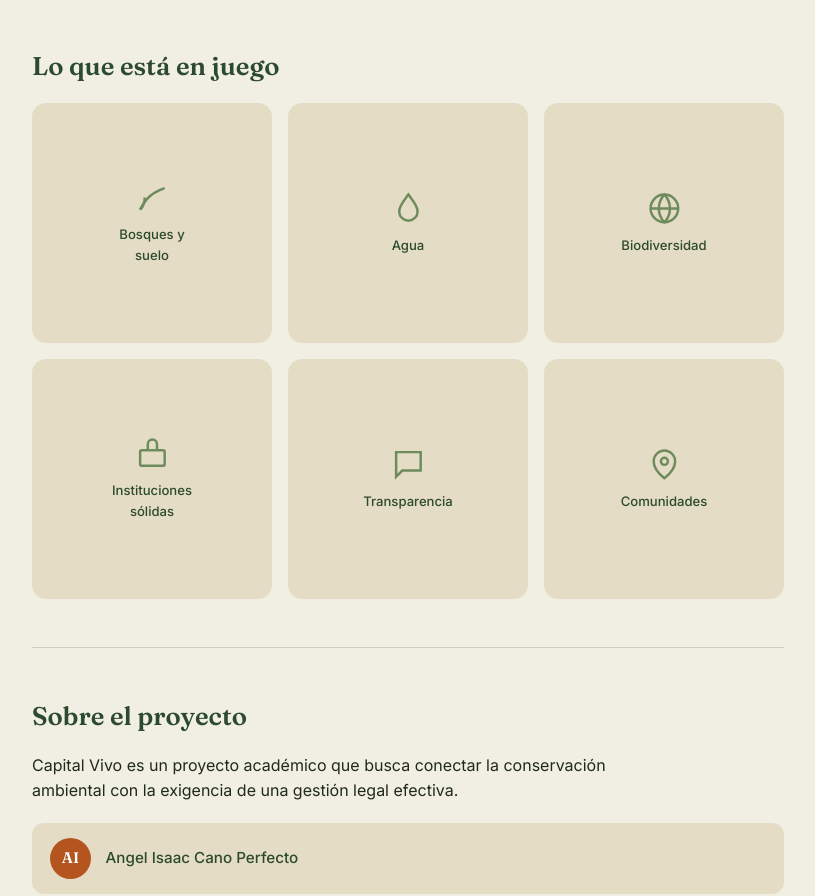
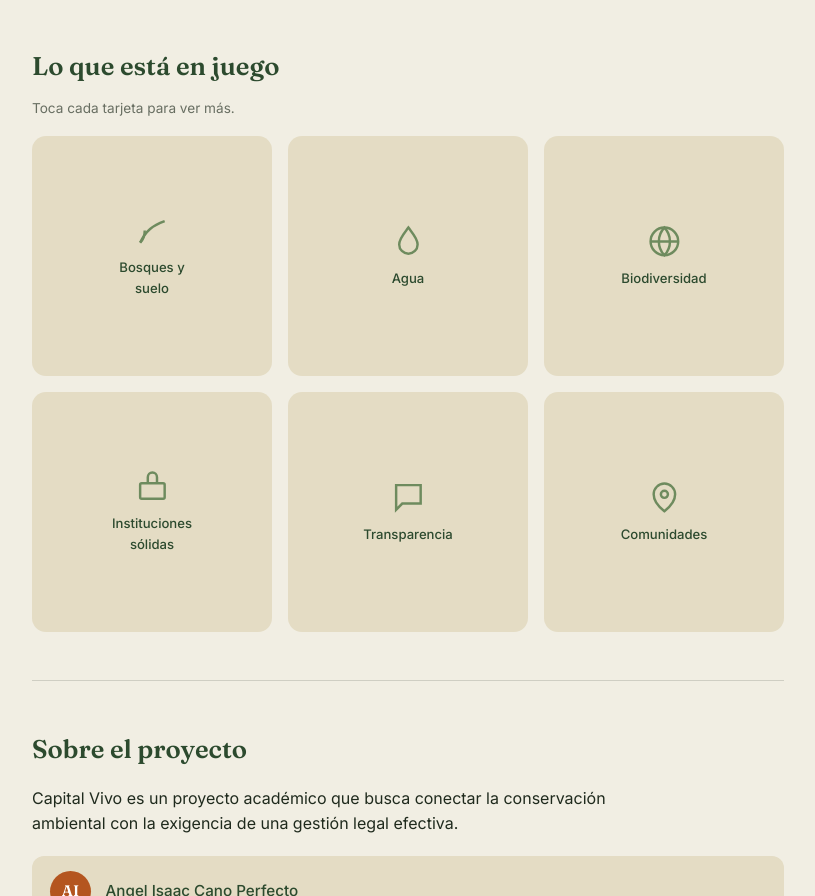
Before and after one commit to Isaac101024/Campa-a, a plain HTML site: page index.html in a window 1280 px wide. Shown: the part 1104-2000 px from the top of the page, without its empty margins (232-1047 px from the left). Drawn offline with Linux system fonts and the light colour scheme.

Commit message:
Update index.html

```diff
--- a/index.html
+++ b/index.html
@@ -79,16 +79,31 @@
 
   .galeria{display:grid; grid-template-columns:repeat(3,1fr); gap:1rem; margin-top:0.5rem;}
   @media (max-width:640px){.galeria{grid-template-columns:repeat(2,1fr);}}
+  .tarjeta{aspect-ratio:1; perspective:1000px; cursor:pointer;}
+  .tarjeta-int{
+    position:relative; width:100%; height:100%; transition:transform 0.6s;
+    transform-style:preserve-3d;
+  }
+  .tarjeta.volteada .tarjeta-int{transform:rotateY(180deg);}
+  .cara{
+    position:absolute; inset:0; border-radius:14px; backface-visibility:hidden;
+    display:flex; align-items:center; justify-content:center; flex-direction:column; gap:0.5rem;
+    padding:1rem; text-align:center;
+  }
   .cuadro{
-    aspect-ratio:1; border-radius:14px; background:var(--sand);
-    display:flex; align-items:center; justify-content:center; flex-direction:column; gap:0.5rem;
-    color:var(--forest); text-align:center; padding:1rem;
-    transition:transform 0.2s ease, background 0.2s ease;
+    background:var(--sand); color:var(--forest);
+    transition:transform 0.2s ease;
   }
-  .cuadro:hover{transform:translateY(-4px); background:var(--moss); color:var(--bg);}
-  .cuadro:hover svg{color:var(--bg);}
-  .cuadro svg{width:2.3rem; height:2.3rem; color:var(--moss); transition:color 0.2s ease;}
+  .tarjeta:not(.volteada):hover .cuadro{transform:translateY(-4px);}
+  .cuadro svg{width:2.3rem; height:2.3rem; color:var(--moss);}
   .cuadro span{font-size:0.82rem; font-weight:500; max-width:12ch;}
+  .reverso{
+    background:var(--forest); color:var(--bg); transform:rotateY(180deg);
+    justify-content:flex-end; align-items:stretch; padding:0;
+  }
+  .reverso .escena{flex:1; display:flex; align-items:center; justify-content:center; padding:0.6rem;}
+  .reverso .escena svg{width:70%; height:70%;}
+  .reverso .dato{font-size:0.72rem; line-height:1.35; padding:0 0.8rem 0.8rem; opacity:0.9; text-align:center;}
 
   .recursos{list-style:none; margin:0; padding:0; display:flex; flex-direction:column; gap:0.7rem;}
   .recurso{
@@ -197,30 +212,114 @@
 
     <section>
       <h2>Lo que está en juego</h2>
+      <p style="font-size:0.85rem; opacity:0.65; margin:-0.3rem 0 1rem;">Toca cada tarjeta para ver más.</p>
       <div class="galeria">
-        <div class="cuadro">
+        <div class="tarjeta" onclick="this.classList.toggle('volteada')">
+          <div class="tarjeta-int">
+            <div class="cara cuadro">
               <svg viewBox="0 0 24 24" fill="none" stroke="currentColor" stroke-width="1.6"><path d="M4 20c4-8 8-11 16-14"/><path d="M4 20c2-2 3-5 3-8"/></svg>
               <span>Bosques y suelo</span>
             </div>
-        <div class="cuadro">
+            <div class="cara reverso">
+              <div class="escena">
+                <svg viewBox="0 0 100 100" fill="none">
+                  <path d="M50 15 30 55h12l-14 30h44l-14-30h12Z" fill="var(--moss)"/>
+                  <rect x="45" y="80" width="10" height="10" fill="var(--clay)"/>
+                </svg>
+              </div>
+              <p class="dato">Cada año se pierde cubierta forestal por cambio de uso de suelo; conservarla sostiene agua, clima y suelo fértil.</p>
+            </div>
+          </div>
+        </div>
+        <div class="tarjeta" onclick="this.classList.toggle('volteada')">
+          <div class="tarjeta-int">
+            <div class="cara cuadro">
               <svg viewBox="0 0 24 24" fill="none" stroke="currentColor" stroke-width="1.6"><path d="M12 3c3 4 6 7 6 11a6 6 0 0 1-12 0c0-4 3-7 6-11Z"/></svg>
               <span>Agua</span>
             </div>
-        <div class="cuadro">
+            <div class="cara reverso">
+              <div class="escena">
+                <svg viewBox="0 0 100 100" fill="none">
+                  <path d="M50 20c10 14 20 24 20 38a20 20 0 0 1-40 0c0-14 10-24 20-38Z" fill="var(--moss)"/>
+                </svg>
+              </div>
+              <p class="dato">Ríos, acuíferos y cuencas dependen de ecosistemas sanos; sin ellos, no hay agua limpia para nadie.</p>
+            </div>
+          </div>
+        </div>
+        <div class="tarjeta" onclick="this.classList.toggle('volteada')">
+          <div class="tarjeta-int">
+            <div class="cara cuadro">
               <svg viewBox="0 0 24 24" fill="none" stroke="currentColor" stroke-width="1.6"><circle cx="12" cy="12" r="9"/><path d="M3 12h18M12 3a13 13 0 0 1 0 18a13 13 0 0 1 0-18Z"/></svg>
               <span>Biodiversidad</span>
             </div>
-        <div class="cuadro">
+            <div class="cara reverso">
+              <div class="escena">
+                <svg viewBox="0 0 100 100" fill="none">
+                  <circle cx="50" cy="50" r="32" fill="var(--moss)"/>
+                  <circle cx="38" cy="42" r="5" fill="var(--forest)"/>
+                  <circle cx="62" cy="55" r="6" fill="var(--forest)"/>
+                  <circle cx="50" cy="68" r="4" fill="var(--forest)"/>
+                </svg>
+              </div>
+              <p class="dato">México es uno de los países con mayor biodiversidad del mundo; cada especie perdida no vuelve.</p>
+            </div>
+          </div>
+        </div>
+        <div class="tarjeta" onclick="this.classList.toggle('volteada')">
+          <div class="tarjeta-int">
+            <div class="cara cuadro">
               <svg viewBox="0 0 24 24" fill="none" stroke="currentColor" stroke-width="1.6"><rect x="4" y="10" width="16" height="10" rx="1"/><path d="M9 10V6a3 3 0 0 1 6 0v4"/></svg>
               <span>Instituciones sólidas</span>
             </div>
-        <div class="cuadro">
+            <div class="cara reverso">
+              <div class="escena">
+                <svg viewBox="0 0 100 100" fill="none">
+                  <rect x="25" y="45" width="50" height="35" rx="3" fill="var(--moss)"/>
+                  <path d="M20 45 50 25l30 20Z" fill="var(--moss)"/>
+                  <rect x="35" y="55" width="8" height="20" fill="var(--forest)"/>
+                  <rect x="57" y="55" width="8" height="20" fill="var(--forest)"/>
+                </svg>
+              </div>
+              <p class="dato">Sin instituciones fuertes, hasta la mejor ley se queda en el papel. La aplicación efectiva es lo que la hace real.</p>
+            </div>
+          </div>
+        </div>
+        <div class="tarjeta" onclick="this.classList.toggle('volteada')">
+          <div class="tarjeta-int">
+            <div class="cara cuadro">
               <svg viewBox="0 0 24 24" fill="none" stroke="currentColor" stroke-width="1.6"><path d="M4 4h16v12H8l-4 4Z"/></svg>
               <span>Transparencia</span>
             </div>
-        <div class="cuadro">
+            <div class="cara reverso">
+              <div class="escena">
+                <svg viewBox="0 0 100 100" fill="none">
+                  <circle cx="50" cy="42" r="22" fill="none" stroke="var(--moss)" stroke-width="6"/>
+                  <circle cx="50" cy="42" r="9" fill="var(--moss)"/>
+                  <rect x="46" y="68" width="8" height="14" fill="var(--moss)"/>
+                </svg>
+              </div>
+              <p class="dato">Procesos claros y públicos generan confianza y permiten que cualquier persona vigile su cumplimiento.</p>
+            </div>
+          </div>
+        </div>
+        <div class="tarjeta" onclick="this.classList.toggle('volteada')">
+          <div class="tarjeta-int">
+            <div class="cara cuadro">
               <svg viewBox="0 0 24 24" fill="none" stroke="currentColor" stroke-width="1.6"><path d="M12 21c4-3 7-6.5 7-11a7 7 0 0 0-14 0c0 4.5 3 8 7 11Z"/><circle cx="12" cy="10" r="2.3"/></svg>
               <span>Comunidades</span>
+            </div>
+            <div class="cara reverso">
+              <div class="escena">
+                <svg viewBox="0 0 100 100" fill="none">
+                  <circle cx="35" cy="55" r="12" fill="var(--moss)"/>
+                  <circle cx="65" cy="55" r="12" fill="var(--moss)"/>
+                  <circle cx="50" cy="35" r="12" fill="var(--moss)"/>
+                </svg>
+              </div>
+              <p class="dato">Quienes viven cerca del recurso natural son los primeros afectados y los primeros que deben decidir sobre él.</p>
+            </div>
+          </div>
         </div>
       </div>
     </section>
```
Lines whose indentation alone changed are shown as unchanged.
